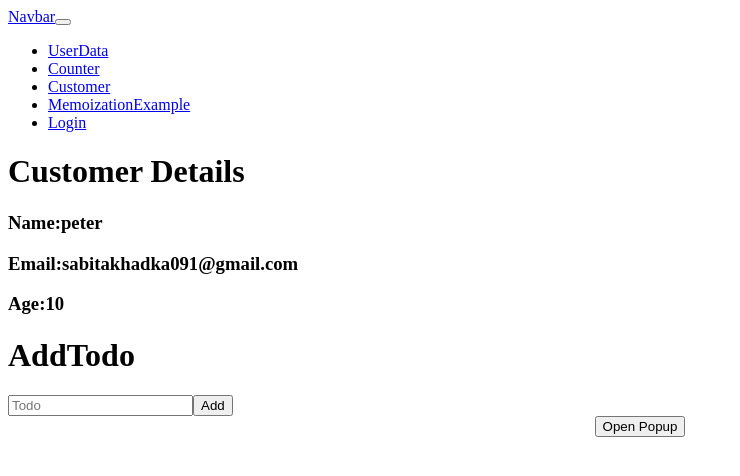
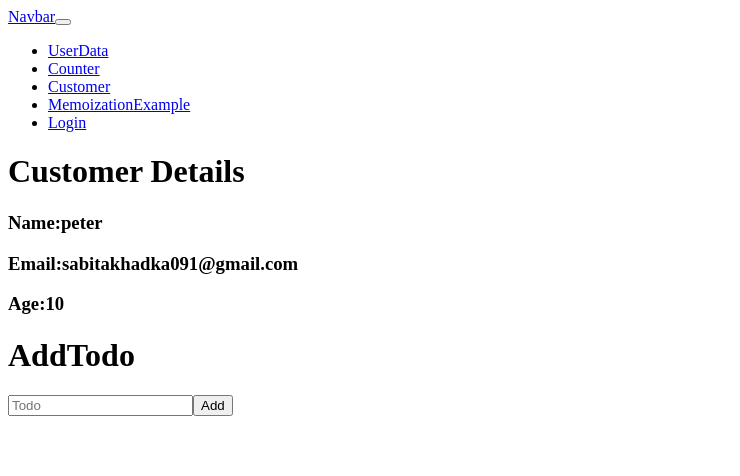
Before and after one commit to iamsabitak/vite-project-ts, a React app: page /customer in a window 1280 px wide. Shown: the top 476 px of the page, without its empty margins (0-740 px from the left). Built offline with nearby package versions, Linux system fonts and the light colour scheme; the HTML template or start-up script is replaced by a standard one.

Commit message:
chores:implement popup component in add todo

```diff
--- a/src/todo/AddTodo.tsx
+++ b/src/todo/AddTodo.tsx
@@ -1,5 +1,4 @@
 import React, { useState } from "react";
-import Popup from "../components/Popup";
 
 interface Todo {
   id: number;
@@ -50,7 +49,6 @@ const AddTodo: React.FC = () => {
           );
         })}
       </div>
-      <Popup/>
     </>
   );
 };
```
